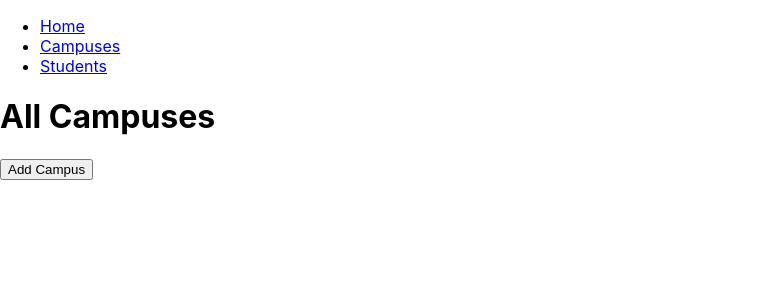
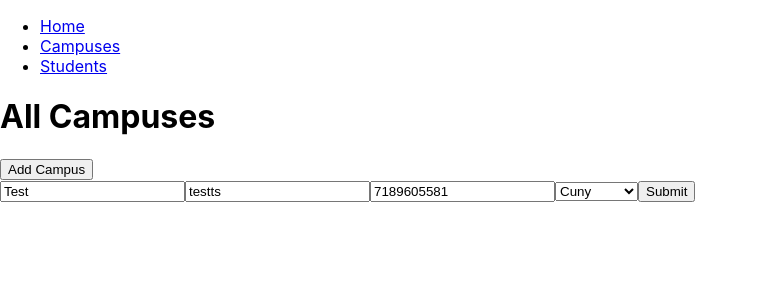
Before and after one commit to jrosario22/crud-schools, a React (Create React App) app: page /campusListing in a window 1280 px wide. Both pictures are taken after a click on the button "Add Campus". Shown: the top 300 px of the page, without its empty margins (0-758 px from the left). Built offline with nearby package versions, Linux system fonts and the light colour scheme; no server answers.

Commit message:
Added comments

```diff
--- a/src/campusListing.js
+++ b/src/campusListing.js
@@ -1,25 +1,78 @@
 import React from 'react';
-import pool from './campusInfo';
 import Axios from 'axios';
 
-class CampusListing extends React.Component{
-    // constructor(props){
-    //     super(props){
 
-    //     }
-    // }
-    something = () =>  {
-        Axios.get('http://localhost:3000/campus')
-        .then(()=>{console.log("did get request")})
-        .catch(err => console.log(err));
+class CampusListing extends React.Component {
+    // The data that will be displayed
+    state = {
+        campusList: [],
+        displayForm: false
     }
 
-    render(){
-        return(
+    // Will mount the form onto the screen after add campus is pressed
+    componentDidMount() {
+        Axios.get('http://localhost:3000/campus')
+            .then((response) => {
+                // console.log("did get request")
+                // console.log(response)
+                this.setState({ campusList: response })
+            })
+            .catch(err => console.log(err));
+    }
+
+    // Will take info from form and send it to the database
+    formPost = (event) => {
+        event.preventDefault();
+        console.log(event.target);
+        Axios.post('http://localhost:3000/campus', {
+            name: event.target[0].value
+        })
+            .then((response) => {
+                console.log(response)
+                // this.setState({
+                //     imageurl: response.data.data
+                // });
+            })
+            .catch(function (error) {
+                //Error Text
+            })
+    }
+
+    // Will hide form until add campus is pressed
+    handleDisplayValue = () => {
+        this.setState({ displayForm: !this.state.displayForm })
+    }
+
+    // Form
+    renderForm = () => {
+        if (this.state.displayForm === true) {
+            return (
+                //action="http://localhost:3000/campus"
+                <form onSubmit={this.formPost}>
+                    <input type="text" name="school" placeholder="name" value="Test"/>
+                    <input type="text" name="address" placeholder="address" value="testts"/>
+                    <input type="text" name="phone_number" placeholder="phone number" value="7189605581"/>
+                    <select name="cuny">
+                        <option value="cuny" selected="true">Cuny</option>
+                        <option value="noncuny">Non-Cuny</option>
+                    </select>
+                    <input type="submit" />
+                </form>
+            )
+        } else {
+            return null
+        }
+    }
+
+    render() {
+        return (
             <div>
                 <h1>All Campuses</h1>
-                {/* <p>{pool}</p> */}
-                <button onClick={this.something}>Add Campus</button>
+                <button onClick={this.handleDisplayValue}>Add Campus</button>
+
+                <br></br>
+                {this.renderForm()}
+
             </div>
         )
     }
```
